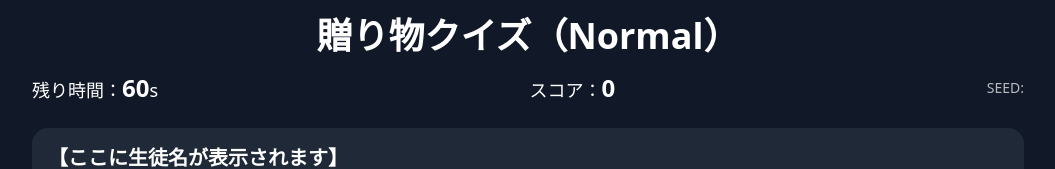
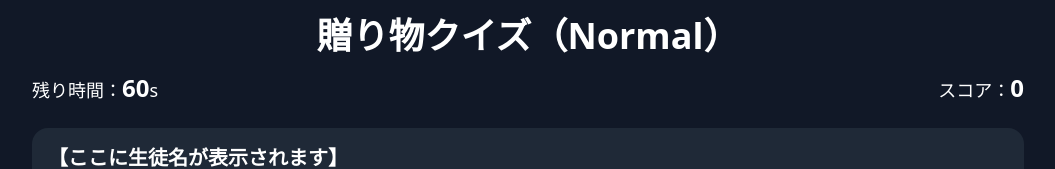
Before and after one commit to bellsanct/bellsanct-tools, a Vue app: page /BAGiftQuiz in a window 1280 px wide. Shown: the top 169 px of the page, without its empty margins (112-1167 px from the left). Built offline with nearby package versions, Linux system fonts and the light colour scheme.

Commit message:
fix title text

```diff
--- a/src/pages/BAGiftQuiz.vue
+++ b/src/pages/BAGiftQuiz.vue
@@ -13,7 +13,6 @@
       <div class="text-lg">
         スコア：<span class="font-bold text-2xl tabular-nums">{{ score }}</span>
       </div>
-      <div class="text-sm opacity-70">SEED: {{ seed }}</div>
     </div>
 
     <!-- Loading -->
```
